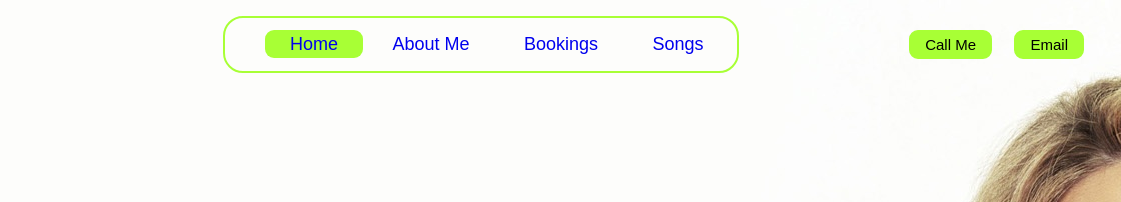
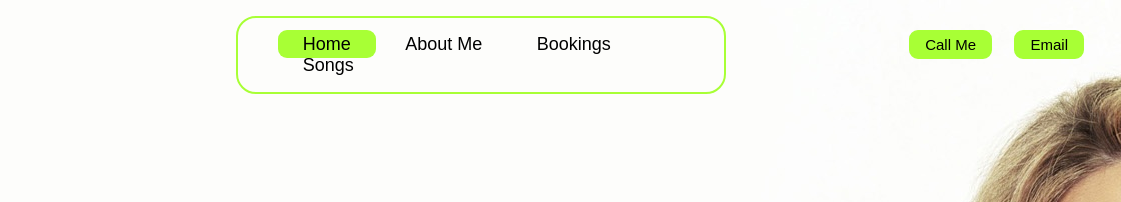
Before and after one commit to adi1719/Mariah-Carey-Landingpage-, a plain HTML site: page index.html in a window 1280 px wide. Shown: the top 202 px of the page, 159-1280 px from the left. Drawn offline with Linux system fonts and the light colour scheme; a web font is replaced by a local one.

Commit message:
Update styles.css

```diff
--- a/styles.css
+++ b/styles.css
@@ -30,7 +30,7 @@ body {
 
 .mid {
     display: block;
-    width: 40%;
+    width: 38%;
     margin: 16px auto;
     border: 2px solid #A8FF35;
     border-radius: 20px;
@@ -57,6 +57,7 @@ body {
 .nav li a {
     text-decoration: none;
     padding: 4px 25px;
+    color: black;
 }
 
 .nav li a:hover {
```
